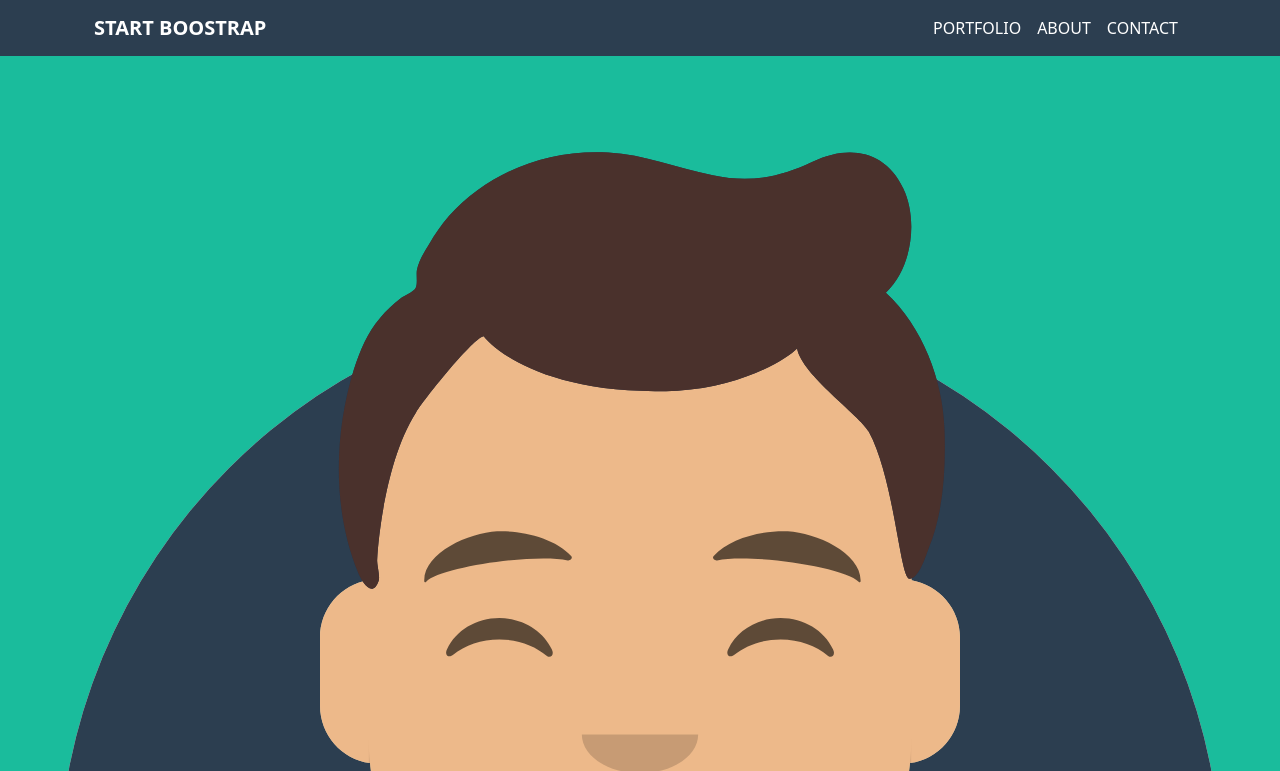
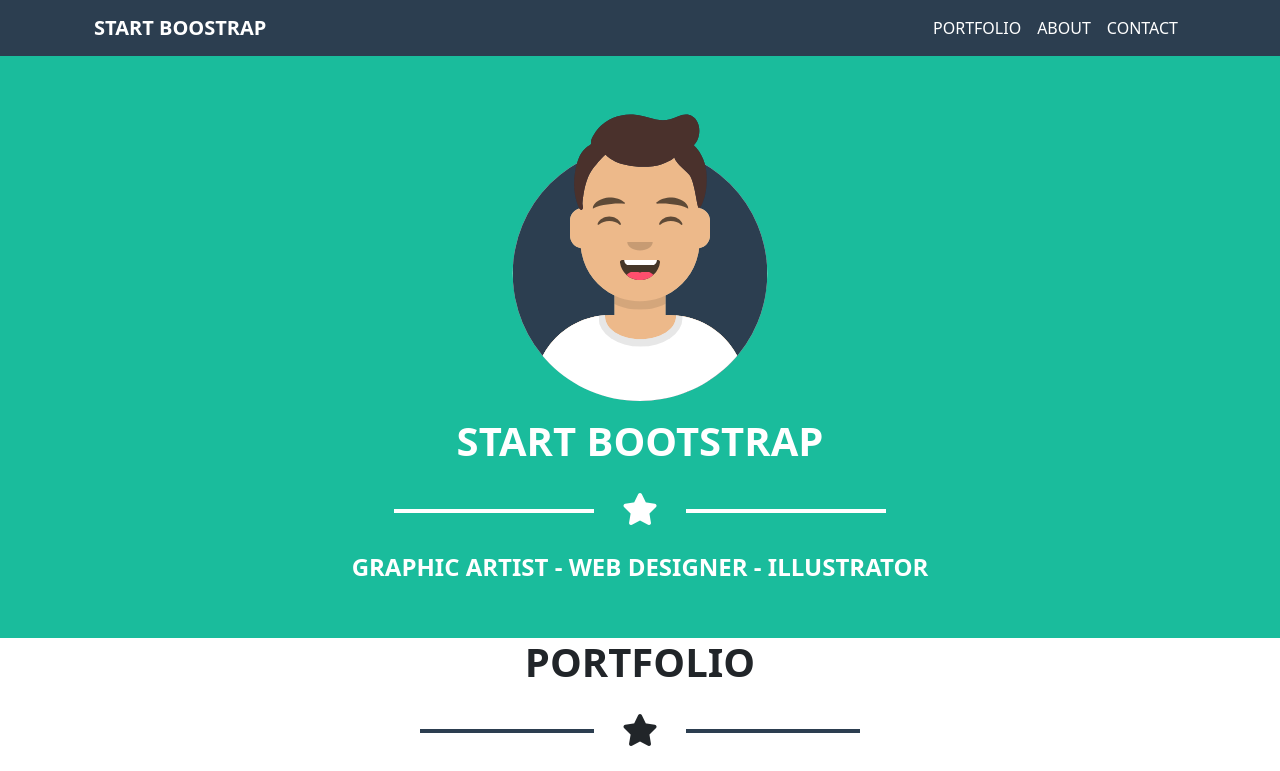
Before and after one commit to GabrieleGrossi/html-css-bootstrap-freelancer, a plain HTML site: page index.html in a window 1280 px wide. Shown: the top 771 px of the page. Drawn offline with nearby package versions, Linux system fonts and the light colour scheme.

Commit message:
fix the first img and finished the exercise

```diff
--- a/style.css
+++ b/style.css
@@ -30,3 +30,7 @@ div.my_star-separator-dark::before{
     vertical-align: middle;
     background-color: #2c3e50;
 }
+
+img.my_jumbotron-logo{
+    max-width: 280px;
+}
```
